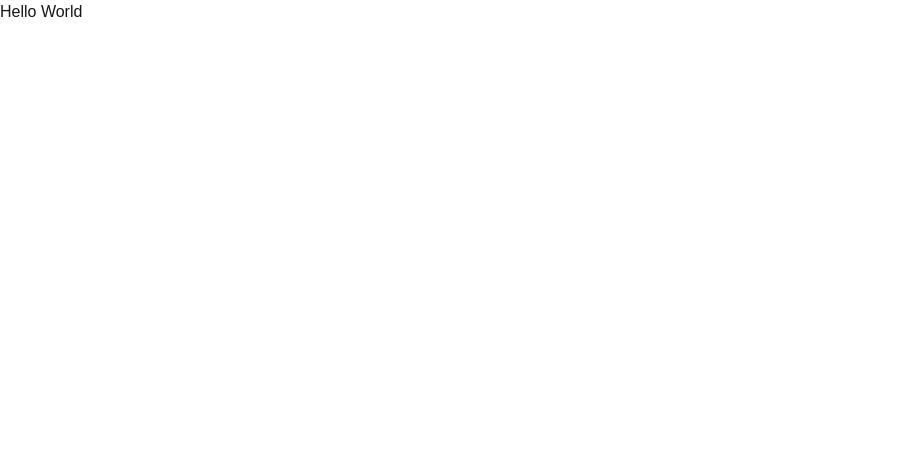
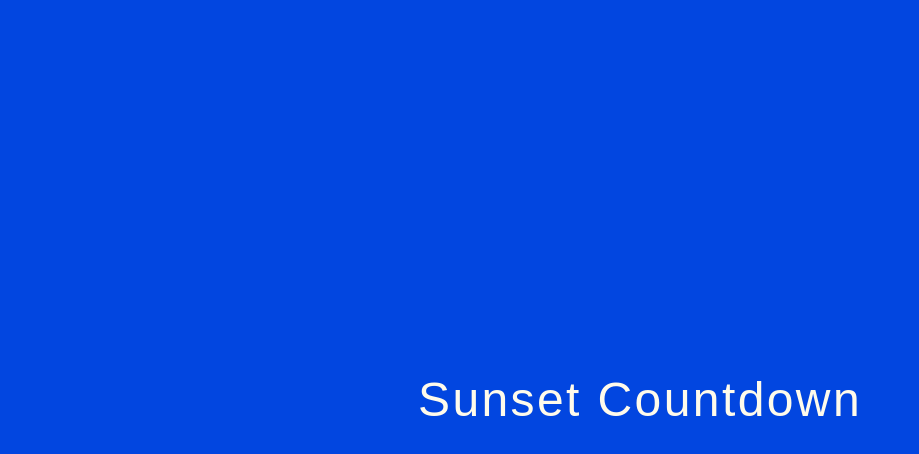
Before and after one commit to MaximMurphy/sunset-countdown, a Next.js app: page / in a window 1280 px wide. Shown: the top 454 px of the page, without its empty margins (0-919 px from the left). Built offline with nearby package versions, Linux system fonts and the light colour scheme.

Commit message:
Added cycling Sky background

```diff
--- /dev/null
+++ b/app/components/Sky.tsx
@@ -0,0 +1,41 @@
+"use client";
+
+import { useState, useEffect } from "react";
+
+const skyColors = [
+  "#000717",
+  "#000c26",
+  "#01123b",
+  "#011a54",
+  "#00216e",
+  "#0032a3",
+  "#023cbf",
+  "#0246e0",
+  "#004eff",
+];
+
+export default function Sky() {
+  const [currentColorIndex, setCurrentColorIndex] = useState(0);
+  const [direction, setDirection] = useState(1);
+
+  useEffect(() => {
+    const interval = setInterval(() => {
+      setCurrentColorIndex((prevIndex) => {
+        const nextIndex = prevIndex + direction;
+        if (nextIndex >= skyColors.length - 1 || nextIndex <= 0) {
+          setDirection(-direction);
+        }
+        return nextIndex;
+      });
+    }, 1000);
+
+    return () => clearInterval(interval);
+  }, [direction]);
+
+  return (
+    <div
+      className="absolute w-full h-full"
+      style={{ background: skyColors[currentColorIndex] }}
+    />
+  );
+}
--- a/app/page.tsx
+++ b/app/page.tsx
@@ -1,7 +1,12 @@
+import Sky from "./components/Sky";
+
 export default function Home() {
   return (
-    <div>
-      <h1>Hello World</h1>
+    <div className="relative h-screen flex flex-col items-center justify-center">
+      <Sky />
+      <h1 className="z-20 text-5xl font-medium tracking-wider text-amber-50">
+        Sunset Countdown
+      </h1>
     </div>
   );
 }
```
